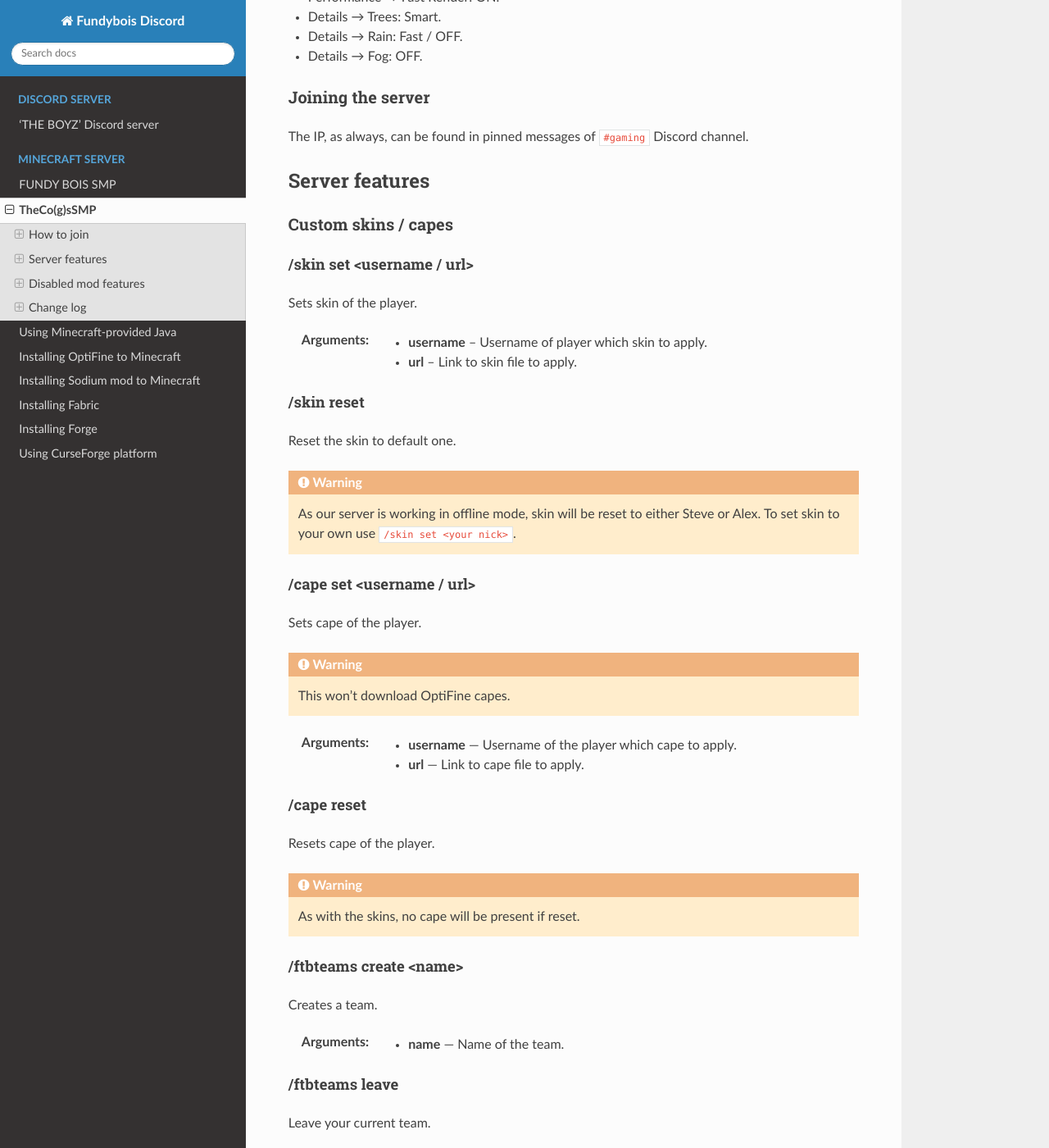
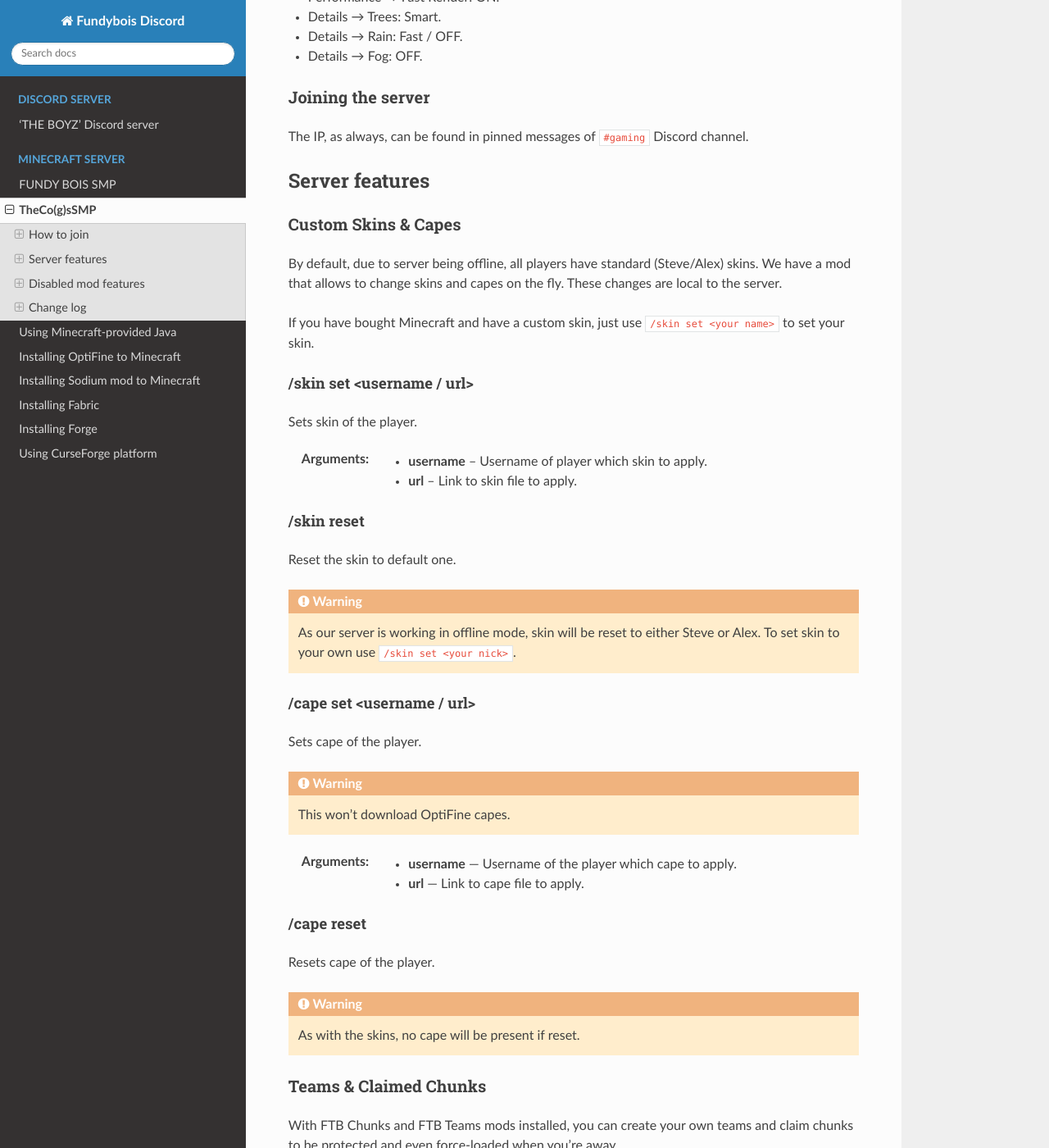
Before and after one commit to brawaru/FundyBois-Docs, a Sphinx documentation site: the page built from source/minecraft/cogs_smp.rst, in a window 1280 px wide and 1400 px high, scrolled down 2869 px. Shown: the whole window at 82% size. Built offline with Sphinx 7.4.7 and the Read the Docs theme 2.0.0, drawn with Linux system fonts in a browser that asks for light colours; some of the changed text lies outside the part shown.

Commit message:
Clarify features

```diff
--- a/source/minecraft/cogs_smp.rst
+++ b/source/minecraft/cogs_smp.rst
@@ -277,8 +277,15 @@ channel.
 Server features
 ---------------
 
-Custom skins / capes
+Custom Skins & Capes
 ^^^^^^^^^^^^^^^^^^^^
+
+By default, due to server being offline, all players have standard (Steve/Alex)
+skins. We have a mod that allows to change skins and capes on the fly.
+These changes are local to the server.
+
+If you have bought Minecraft and have a custom skin, just use
+``/skin set <your name>`` to set your skin.
 
 /skin set <username / url>
 """"""""""""""""""""""""""
@@ -315,6 +322,16 @@ Sets cape of the player.
 Resets cape of the player.
 
 .. warning:: As with the skins, no cape will be present if reset.
+
+Teams & Claimed Chunks
+^^^^^^^^^^^^^^^^^^^^^^
+
+With FTB Chunks and FTB Teams mods installed, you can create your own teams
+and claim chunks to be protected and even force-loaded when you're away.
+
+Claiming and force-loading can be done by pressing M, which opens the map.
+
+The teams, however, are created by using the following commands:
 
 /ftbteams create <name>
 """""""""""""""""""""""
```
